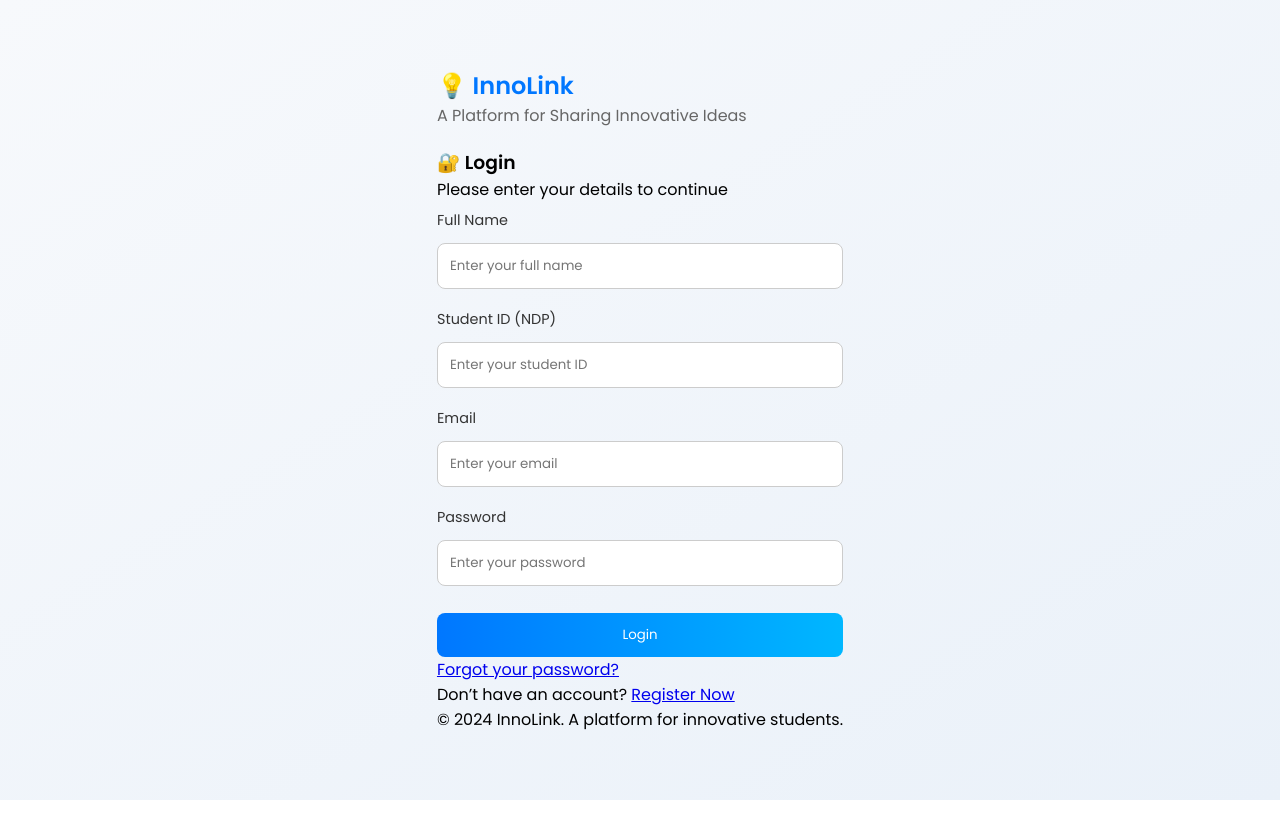
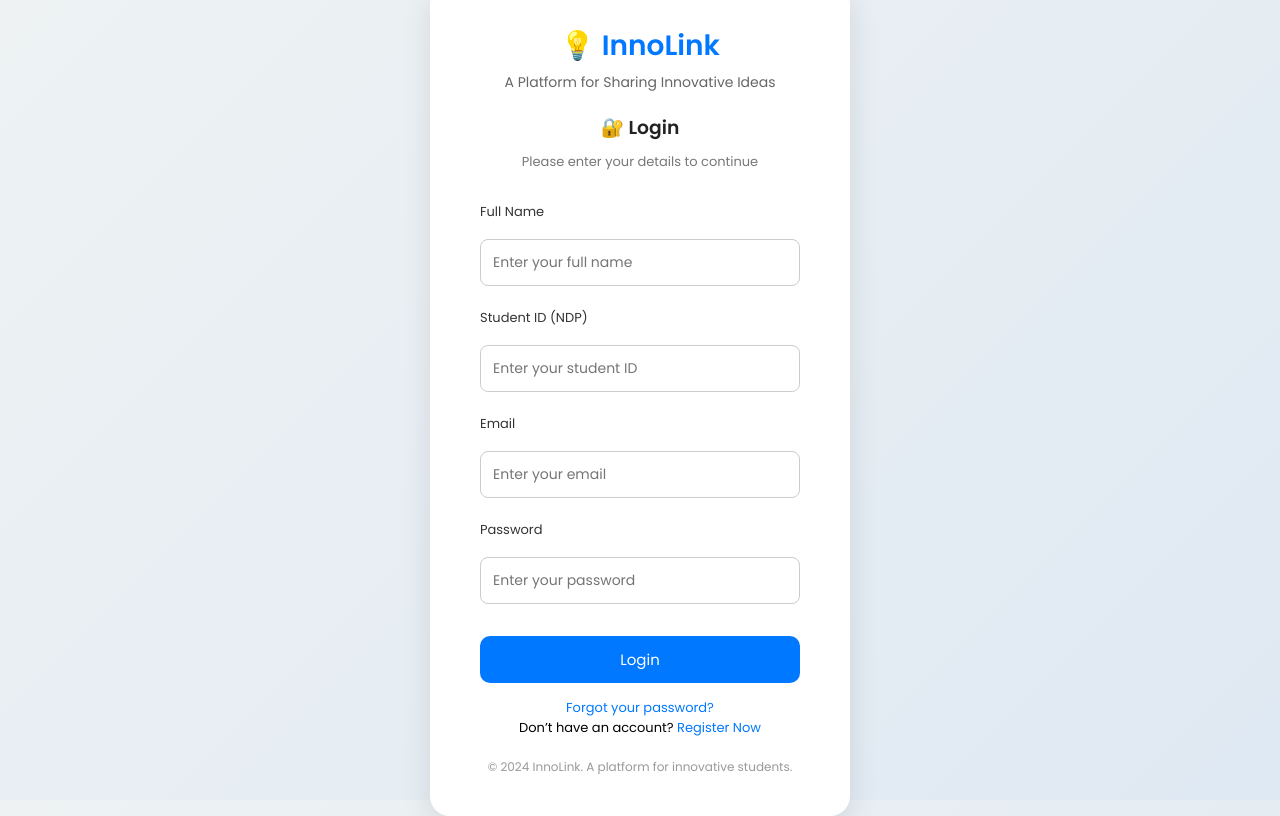
Before and after one commit to Diana763-debug/innolink, a website: page index.html in a window 1280 px wide. Drawn offline with Linux system fonts and the light colour scheme.

Commit message:
Enhance login page with CSS styling
Added CSS styles for layout and design enhancements.

```diff
--- a/index.html
+++ b/index.html
@@ -5,9 +5,145 @@
   <meta name="viewport" content="width=device-width, initial-scale=1.0">
   <title>InnoLink - Login</title>
   <link rel="stylesheet" href="style.css">
+
+  <style>
+    /* ========== Global ========== */
+    body {
+      margin: 0;
+      font-family: "Poppins", sans-serif;
+      background: linear-gradient(135deg, #eef2f3, #dfe9f3);
+      display: flex;
+      justify-content: center;
+      align-items: center;
+      height: 100vh;
+    }
+
+    /* ========== Card Layout ========== */
+    .auth-container {
+      display: flex;
+      justify-content: center;
+      align-items: center;
+      width: 100%;
+    }
+
+    .auth-card {
+      background: white;
+      padding: 40px 50px;
+      border-radius: 20px;
+      box-shadow: 0 10px 30px rgba(0,0,0,0.1);
+      text-align: center;
+      width: 100%;
+      max-width: 420px;
+      animation: fadeIn 0.8s ease;
+    }
+
+    /* ========== Text ========== */
+    .auth-card h2 {
+      margin-bottom: 5px;
+      font-size: 28px;
+      color: #333;
+    }
+
+    .logo {
+      color: #0078ff;
+      font-weight: 600;
+    }
+
+    .subtitle {
+      color: #666;
+      font-size: 14px;
+      margin-bottom: 20px;
+    }
+
+    h3 {
+      color: #222;
+      margin-bottom: 10px;
+    }
+
+    .instruction {
+      color: #777;
+      font-size: 13px;
+      margin-bottom: 20px;
+    }
+
+    /* ========== Form ========== */
+    form {
+      display: flex;
+      flex-direction: column;
+      align-items: stretch;
+    }
+
+    label {
+      text-align: left;
+      font-size: 13px;
+      color: #333;
+      margin-top: 10px;
+      margin-bottom: 5px;
+    }
+
+    input {
+      padding: 10px;
+      border: 1px solid #ccc;
+      border-radius: 8px;
+      font-size: 14px;
+      outline: none;
+      transition: 0.3s;
+    }
+
+    input:focus {
+      border-color: #0078ff;
+      box-shadow: 0 0 6px rgba(0,120,255,0.3);
+    }
+
+    /* ========== Button ========== */
+    .btn-primary {
+      background: #0078ff;
+      color: white;
+      border: none;
+      padding: 12px;
+      border-radius: 10px;
+      margin-top: 20px;
+      font-size: 15px;
+      cursor: pointer;
+      transition: 0.3s;
+    }
+
+    .btn-primary:hover {
+      background: #005fcc;
+    }
+
+    /* ========== Links ========== */
+    .links {
+      margin-top: 15px;
+      font-size: 13px;
+    }
+
+    .links a {
+      color: #0078ff;
+      text-decoration: none;
+      font-weight: 500;
+    }
+
+    .links a:hover {
+      text-decoration: underline;
+    }
+
+    /* ========== Footer ========== */
+    .footer {
+      font-size: 12px;
+      color: #999;
+      margin-top: 20px;
+    }
+
+    /* ========== Animation ========== */
+    @keyframes fadeIn {
+      from { opacity: 0; transform: translateY(15px); }
+      to { opacity: 1; transform: translateY(0); }
+    }
+  </style>
 </head>
+
 <body>
-
   <div class="auth-container">
     <div class="auth-card">
       <h2>💡 <span class="logo">InnoLink</span></h2>
@@ -40,6 +176,5 @@
       <p class="footer">© 2024 InnoLink. A platform for innovative students.</p>
     </div>
   </div>
-
 </body>
 </html>
```
